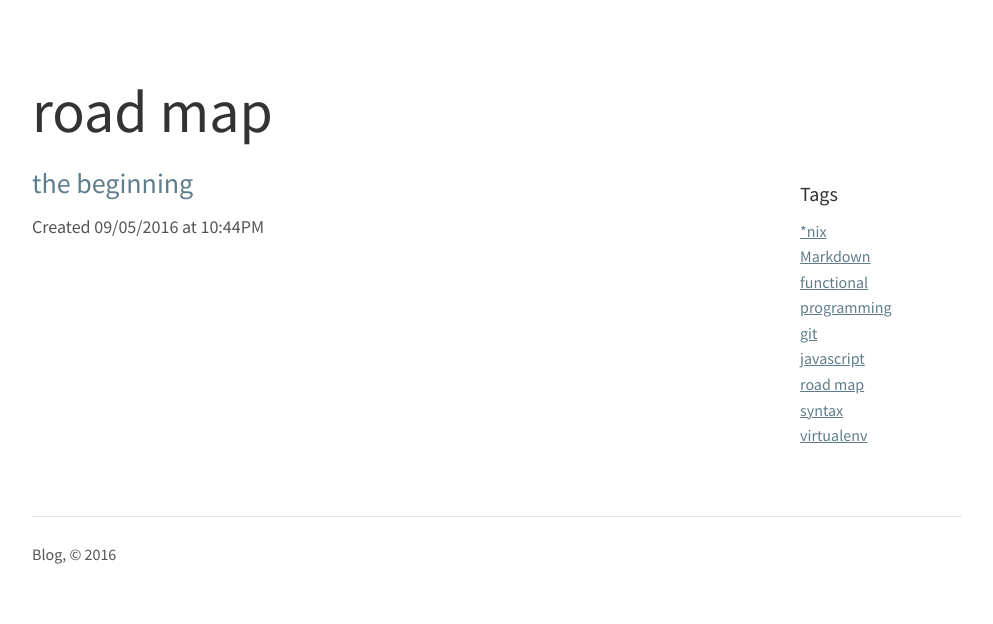
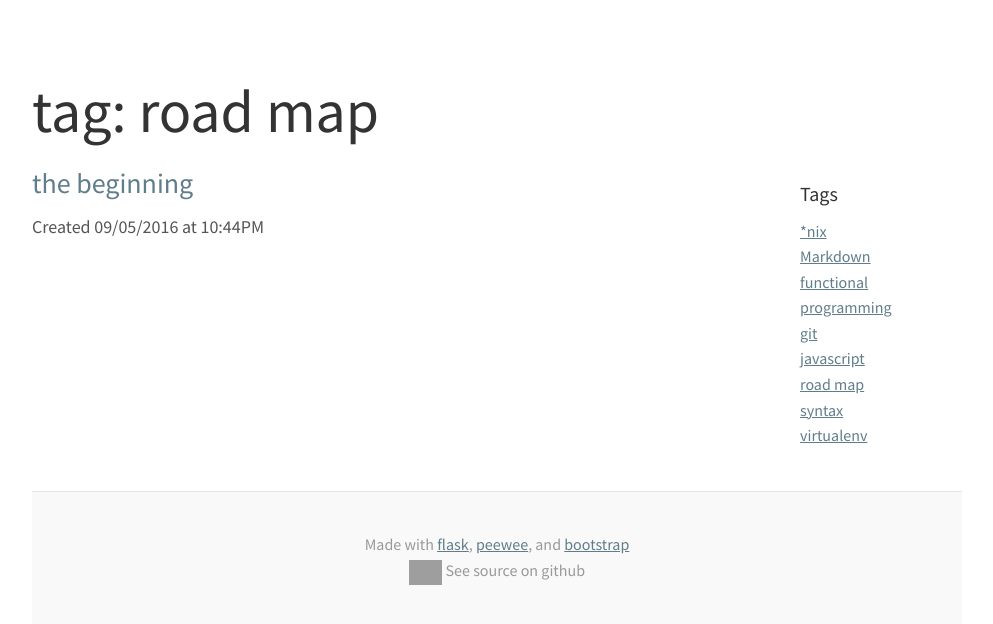
Before and after one commit to ashoofly/flask-blog, a Flask app: a page that uses templates/tag.html in a window 1280 px wide. Shown: the part 51-675 px from the top of the page, without its empty margins (143-1136 px from the left). Run offline with Flask 2, Linux system fonts and the light colour scheme; the visitor is signed in with stand-in values (Sample User, id 1); data comes from the database, SQL or seed files in the repository; both versions use the stored data as it was after the commit; some libraries are stand-ins or nearby versions; grey boxes are pictures that could not be loaded.

Commit message:
added ability to remove tags from posts (closes #13) and added blog footer

```diff
--- a/app.py
+++ b/app.py
@@ -330,6 +330,19 @@ def update_tags(request, entry):
     if request.form.get('tags'):
         # TODO: Better user input handling here
         tags = request.form['tags'].split(", ")
+
+        # Delete any existing tags in current entry that do not appear in current form field
+        oldTags = entry.get_tags()
+        if oldTags:
+            toRemove = list(set(oldTags)-set(tags))
+            for r in toRemove:
+                tag_model = Tag.get(Tag.label == r)
+                tagRelationship = BlogEntryTags.get(blog_entry=entry.id,
+                                                    tag=tag_model.id)
+                if tagRelationship:
+                    tagRelationship.delete_instance()
+
+
         for t in tags:
 
             # creates tag if doesn't exist yet
@@ -345,6 +358,8 @@ def update_tags(request, entry):
             except BlogEntryTags.DoesNotExist:
                 entry_tag = BlogEntryTags(blog_entry=entry.id, tag=tag_model.id)
                 entry_tag.save(force_insert=True)
+
+
 
 
 
--- a/static/css/bootstrap_blog.css
+++ b/static/css/bootstrap_blog.css
@@ -164,3 +164,8 @@ h6, .h6 {
 .blog-footer p:last-child {
   margin-bottom: 0;
 }
+
+.icon {
+    max-height:25px;
+    max-width:auto;
+}
--- a/templates/base.html
+++ b/templates/base.html
@@ -111,9 +111,11 @@
 
 
 
-      <footer>
-        <hr />
-        <p>Blog, &copy; 2016</p>
+      <footer class="blog-footer">
+        <p>Made with <a href="http://flask.pocoo.org/">flask</a>, <a href="http://docs.peewee-orm.com/en/latest/">peewee</a>, and <a href="http://getbootstrap.com/">bootstrap</a><br/>
+        <img class="icon" src="{{ url_for('static', filename='images/github-icon.png') }}"/> See source on github
+        </p>
+
       </footer>
 
     </div>
--- a/templates/tag.html
+++ b/templates/tag.html
@@ -2,7 +2,7 @@
 
 {% block title %}Blog entries{% endblock %}
 
-{% block content_title %}{{ label }}{% endblock %}
+{% block content_title %}tag: {{ label }}{% endblock %}
 
 {% block content %}
     {% for entry in object_list %}
```
Also changed, not shown: blog.db.
